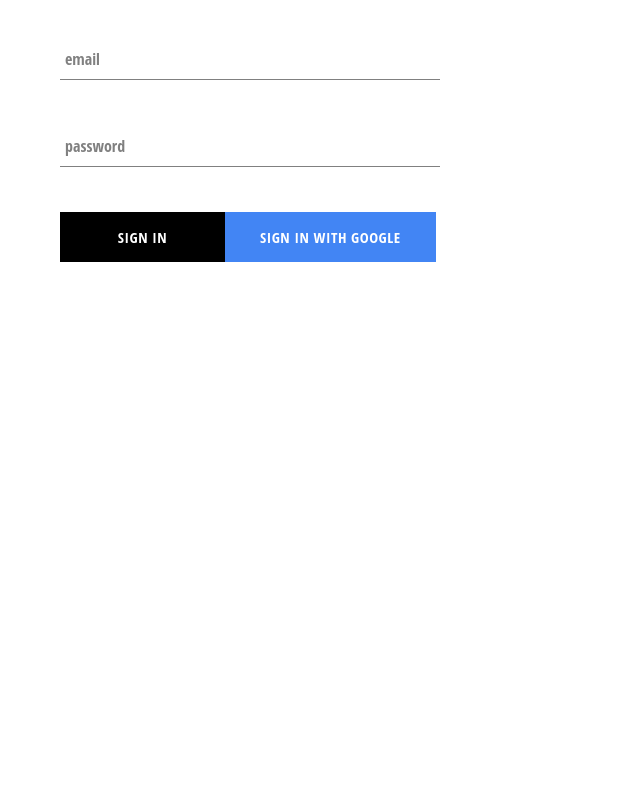
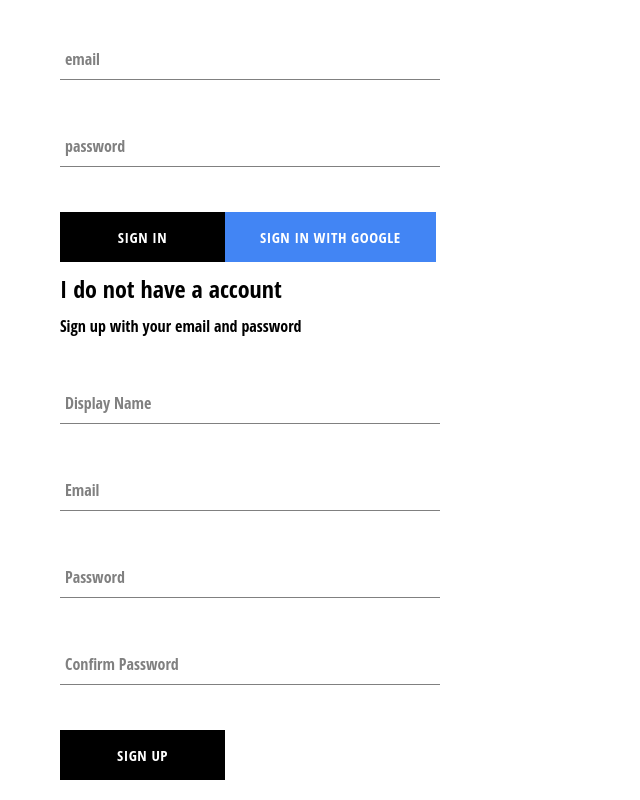
Before and after one commit to guilhermeseckert/ClothesEcommerce, a React (Create React App) app in the folder crwn-clothing/: page /signin in a window 1280 px wide. Shown: the part 217-1017 px from the top of the page, without its empty margins (0-640 px from the left). Before the commit the page ends 800 px from the top, so only its background shows below. Built offline with nearby package versions, Linux system fonts and the light colour scheme; no server answers.

Commit message:
add: sign up

```diff
--- a/crwn-clothing/public/index.html
+++ b/crwn-clothing/public/index.html
@@ -13,7 +13,7 @@
 
     <link rel="manifest" href="%PUBLIC_URL%/manifest.json" />
 
-    <title>React App</title>
+    <title>Crwn Clothing</title>
   </head>
   <body>
     <noscript>You need to enable JavaScript to run this app.</noscript>
--- a/crwn-clothing/src/App.js
+++ b/crwn-clothing/src/App.js
@@ -29,9 +29,7 @@ class  App extends React.Component {
               id: snapShot.id,
               ...snapShot.data()
             }
-          }, () =>{
-            console.log(this.state)
-          })
+          }, )
         })
 
       }
--- a/crwn-clothing/src/components/custom-button/custom-button.component.js
+++ b/crwn-clothing/src/components/custom-button/custom-button.component.js
@@ -1,6 +1,6 @@
 import React from 'react';
 
-import './custom-buttom.styles.scss'
+import './custom-buttom.styles.scss';
 
 const CustomButton = ({ children, isGoogleSignIn, ...otherProps }) => (
   <button
--- a/crwn-clothing/src/components/sign-in/sign-in.styles.scss
+++ b/crwn-clothing/src/components/sign-in/sign-in.styles.scss
@@ -2,12 +2,13 @@
   width: 380px;
   display: flex;
   flex-direction: column;
-}
+
   .title {
     margin: 10px 0;
   }
 
-.burrons {
+  .buttons {
     display: flex;
     justify-content: space-between;
   }
+}
--- /dev/null
+++ b/crwn-clothing/src/components/sign-up/sign-up.component.js
@@ -0,0 +1,103 @@
+import React from 'react';
+
+import FormInput from '../form-input/form-input.component';
+import CustomButton from '../custom-button/custom-button.component';
+
+import { auth, createUserProfileDocument } from '../../firebase/firebase.utils';
+
+import './sign-up.styles.scss';
+
+class SignUp extends React.Component {
+  constructor() {
+    super();
+
+    this.state = {
+      displayName: '',
+      email: '',
+      password: '',
+      confirmPassword: ''
+    };
+  }
+
+  handleSubmit = async event => {
+    event.preventDefault();
+
+    const { displayName, email, password, confirmPassword } = this.state;
+
+    if (password !== confirmPassword) {
+      alert("passwords don't match");
+      return;
+    }
+
+    try {
+      const { user } = await auth.createUserWithEmailAndPassword(
+        email,
+        password
+      );
+
+      await createUserProfileDocument(user, { displayName });
+
+      this.setState({
+        displayName: '',
+        email: '',
+        password: '',
+        confirmPassword: ''
+      });
+    } catch (error) {
+      console.error(error);
+    }
+  };
+
+  handleChange = event => {
+    const { name, value } = event.target;
+
+    this.setState({ [name]: value });
+  };
+
+  render() {
+    const { displayName, email, password, confirmPassword } = this.state;
+    return (
+      <div className='sign-up'>
+        <h2 className='title'>I do not have a account</h2>
+        <span>Sign up with your email and password</span>
+        <form className='sign-up-form' onSubmit={this.handleSubmit}>
+          <FormInput
+            type='text'
+            name='displayName'
+            value={displayName}
+            onChange={this.handleChange}
+            label='Display Name'
+            required
+          />
+          <FormInput
+            type='email'
+            name='email'
+            value={email}
+            onChange={this.handleChange}
+            label='Email'
+            required
+          />
+          <FormInput
+            type='password'
+            name='password'
+            value={password}
+            onChange={this.handleChange}
+            label='Password'
+            required
+          />
+          <FormInput
+            type='password'
+            name='confirmPassword'
+            value={confirmPassword}
+            onChange={this.handleChange}
+            label='Confirm Password'
+            required
+          />
+          <CustomButton type='submit'>SIGN UP</CustomButton>
+        </form>
+      </div>
+    );
+  }
+}
+
+export default SignUp;
--- /dev/null
+++ b/crwn-clothing/src/components/sign-up/sign-up.styles.scss
@@ -0,0 +1,9 @@
+.sign-up {
+  display: flex;
+  flex-direction: column;
+  width: 380px;
+
+  .title {
+    margin: 10px 0;
+  }
+}
--- a/crwn-clothing/src/pages/sign-in-and-sing-up/sign-in-and-sing-up.component.js
+++ b/crwn-clothing/src/pages/sign-in-and-sing-up/sign-in-and-sing-up.component.js
@@ -1,10 +1,12 @@
 import React from 'react'
 import SingIn from '../../components/sign-in/sign-in.component'
+import SingUp from '../../components/sign-up/sign-up.component'
 import './sign-in-and-sing-up.styles.scss';
 
 const SingInandSignUpPage= () => (
   <div className='sign-in-and-sing-up'>
     <SingIn/>
+    <SingUp/>
   </div>
 )
 
--- a/crwn-clothing/src/pages/sign-in-and-sing-up/sign-in-and-sing-up.styles.scss
+++ b/crwn-clothing/src/pages/sign-in-and-sing-up/sign-in-and-sing-up.styles.scss
@@ -0,0 +1,6 @@
+.sign-in-and-sign-up {
+  width: 850px;
+  display: flex;
+  justify-content: space-between;
+  margin: 30px auto;
+}
```
Also changed, not shown: 1 other file (tests, documents, lock files or other folders). Lines whose indentation alone changed are shown as unchanged.
